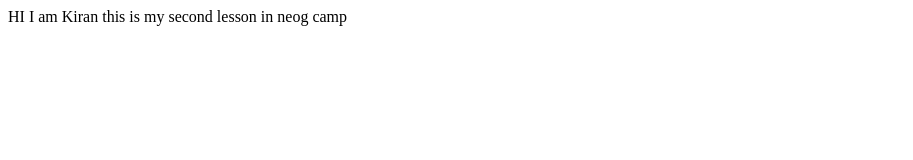
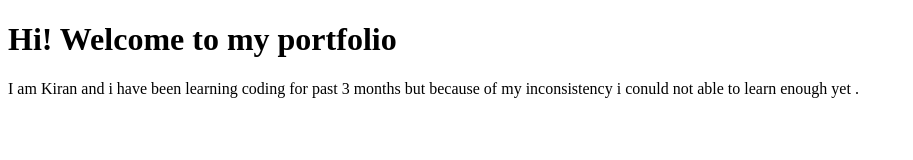
Before and after one commit to kirandebnath70/kirandebnath, a plain HTML site: page index.html in a window 1280 px wide. Shown: the whole page, without its empty margins (0-913 px from the left). Drawn offline with Linux system fonts and the light colour scheme.

Commit message:
docs: updated details

```diff
--- a/index.html
+++ b/index.html
@@ -1,11 +1,18 @@
 <!DOCTYPE html>
 <html lang="en">
+
 <head>
     <meta charset="UTF-8">
     <meta name="viewport" content="width=device-width, initial-scale=1.0">
     <title>Kirandebnath</title>
 </head>
+
 <body>
-    HI I am Kiran this is my second lesson in neog camp
+    <h1>Hi! Welcome to my portfolio</h1>
+    <div>
+        I am Kiran and i have been learning coding for past 3 months but because of my inconsistency i conuld not able to learn enough yet .
+
+    </div>
 </body>
+
 </html>
```
